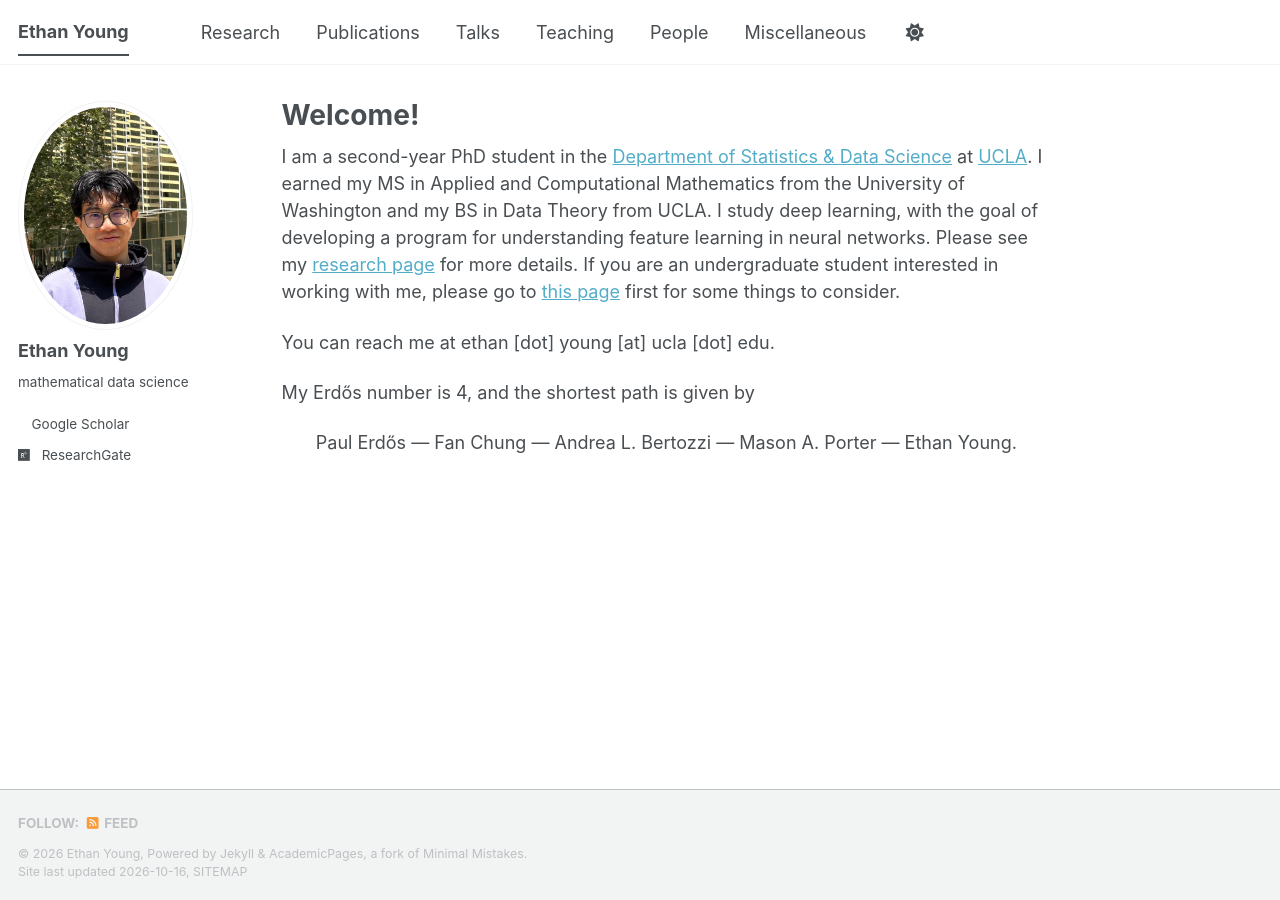
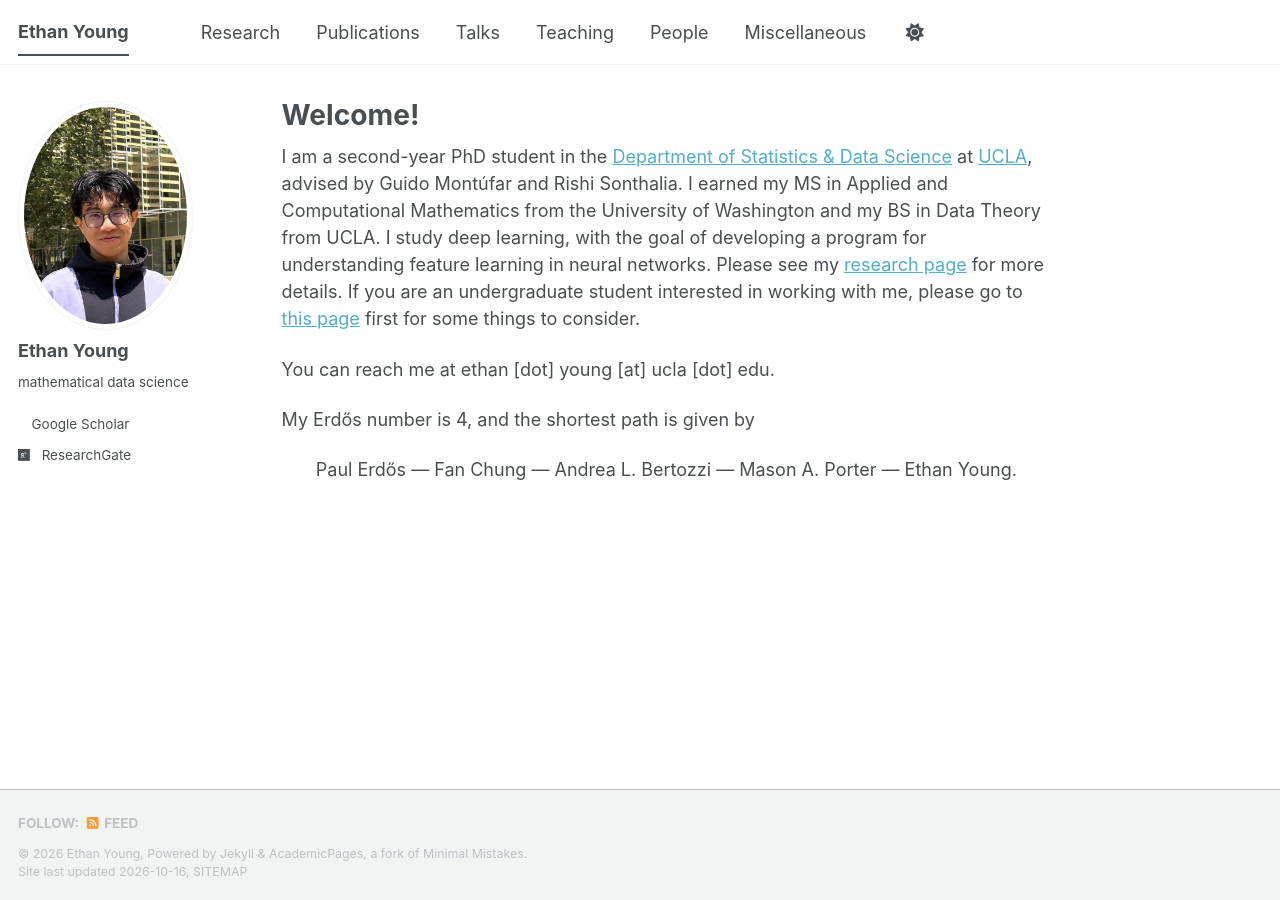
Before and after one commit to ethanjyoung/ethanjyoung.github.io, a Jekyll site: the page built from _pages/about.md, in a window 1280 px wide. Built offline with Jekyll 4.4.1, drawn with Linux system fonts in a browser that asks for light colours; a style sheet for code colours, icons or effects is not loaded.

Commit message:
Update about.md

```diff
--- a/_pages/about.md
+++ b/_pages/about.md
@@ -8,7 +8,7 @@ redirect_from:
   - /about.html
 ---
 
-I am a second-year PhD student in the [Department of Statistics & Data Science](https://statistics.ucla.edu/) at [UCLA](https://www.ucla.edu/). I earned my MS in Applied and Computational Mathematics from the University of Washington and my BS in Data Theory from UCLA. I study deep learning, with the goal of developing a program for understanding feature learning in neural networks. Please see my [research page](https://ethanjyoung.github.io/research/) for more details. If you are an undergraduate student interested in working with me, please go to [this page](https://ethanjyoung.github.io/people/) first for some things to consider.
+I am a second-year PhD student in the [Department of Statistics & Data Science](https://statistics.ucla.edu/) at [UCLA](https://www.ucla.edu/), advised by Guido Montúfar and Rishi Sonthalia. I earned my MS in Applied and Computational Mathematics from the University of Washington and my BS in Data Theory from UCLA. I study deep learning, with the goal of developing a program for understanding feature learning in neural networks. Please see my [research page](https://ethanjyoung.github.io/research/) for more details. If you are an undergraduate student interested in working with me, please go to [this page](https://ethanjyoung.github.io/people/) first for some things to consider.
 
 You can reach me at ethan \[dot\] young \[at\] ucla \[dot\] edu.
 
```
